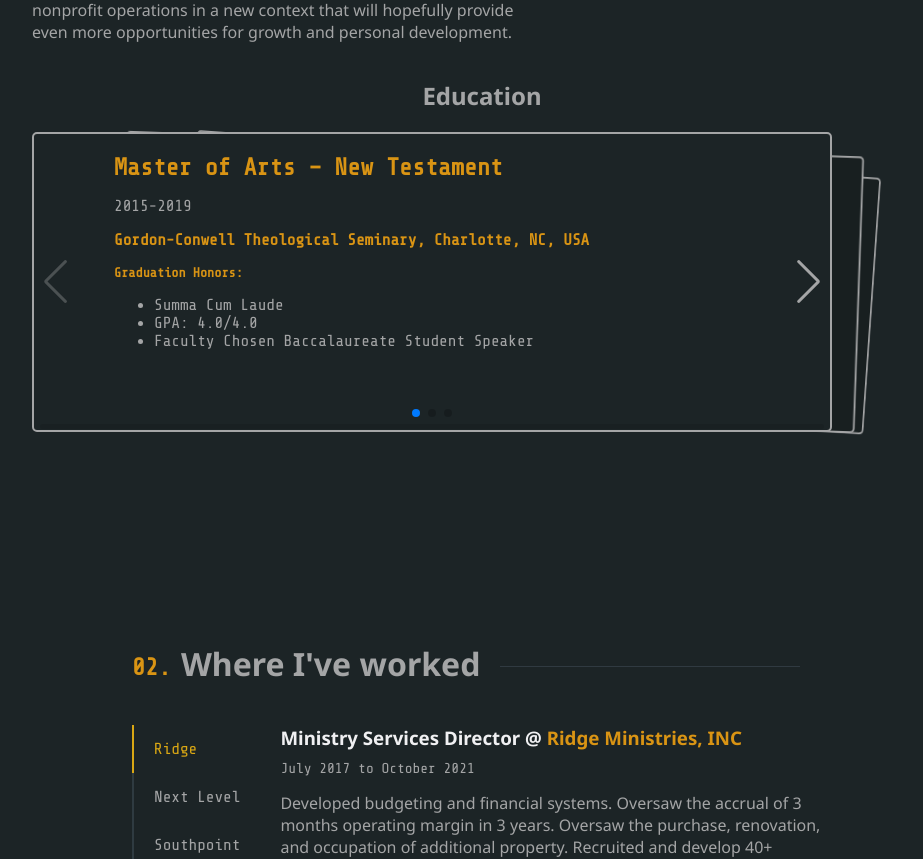
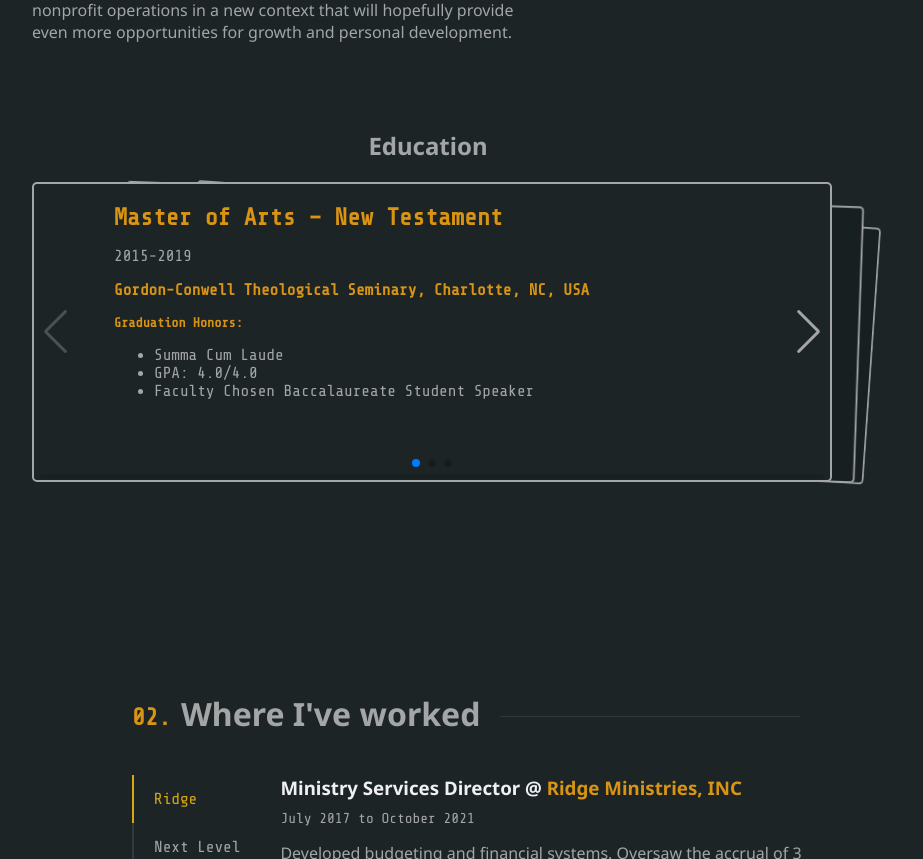
Before and after one commit to matthastings85/matthastings85.github.io, a plain HTML site: page index.html in a window 1280 px wide. Shown: the part 1296-2155 px from the top of the page, without its empty margins (158-1081 px from the left). Drawn offline with nearby package versions, Linux system fonts and the light colour scheme; a web font is replaced by a local one.

Commit message:
Update style.css

```diff
--- a/CSS/style.css
+++ b/CSS/style.css
@@ -284,9 +284,11 @@
     display: flex;
     flex-direction: column;
     width: 100%;
+    margin-top: 50px;
 }
 .education h2 {
     text-align: center;
+    padding-right: 12%;
 }
 .swiper-container {
     max-width: 800px;
```
